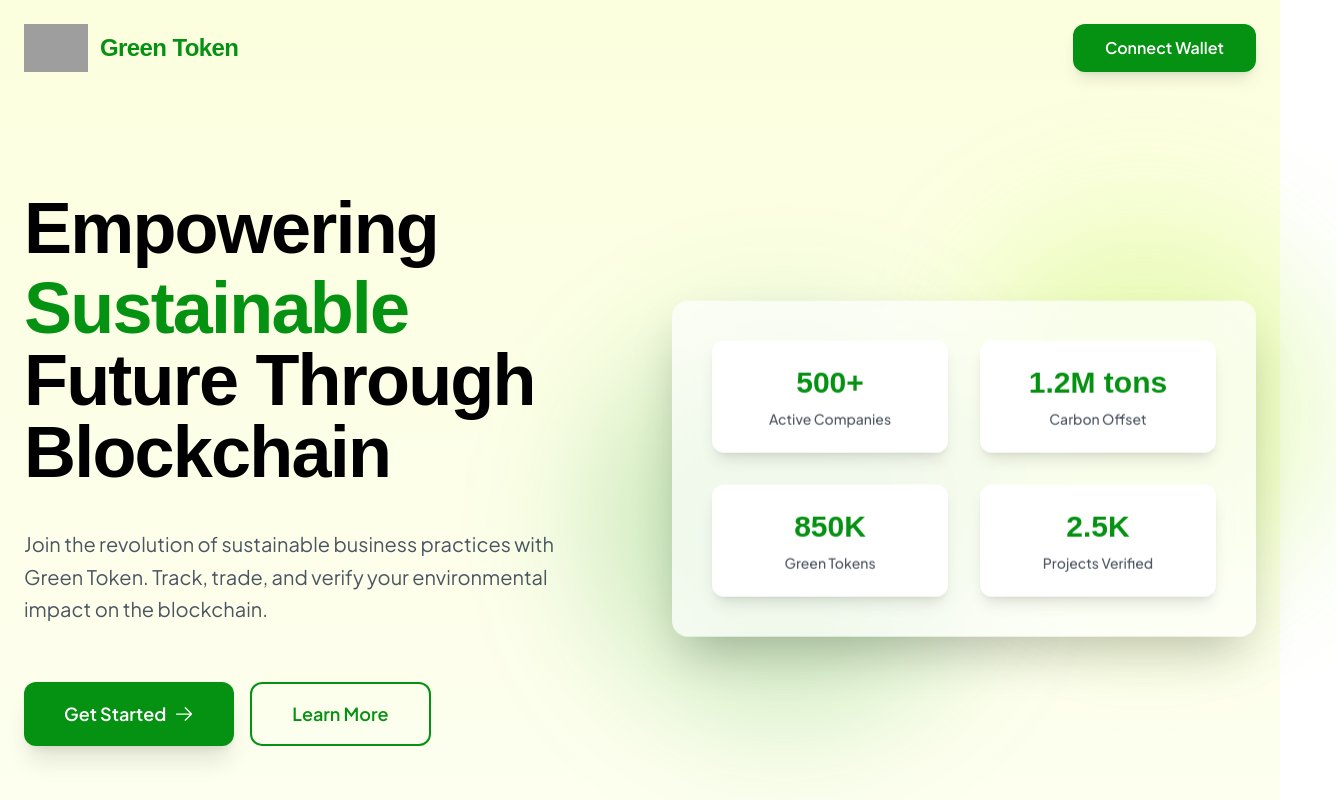
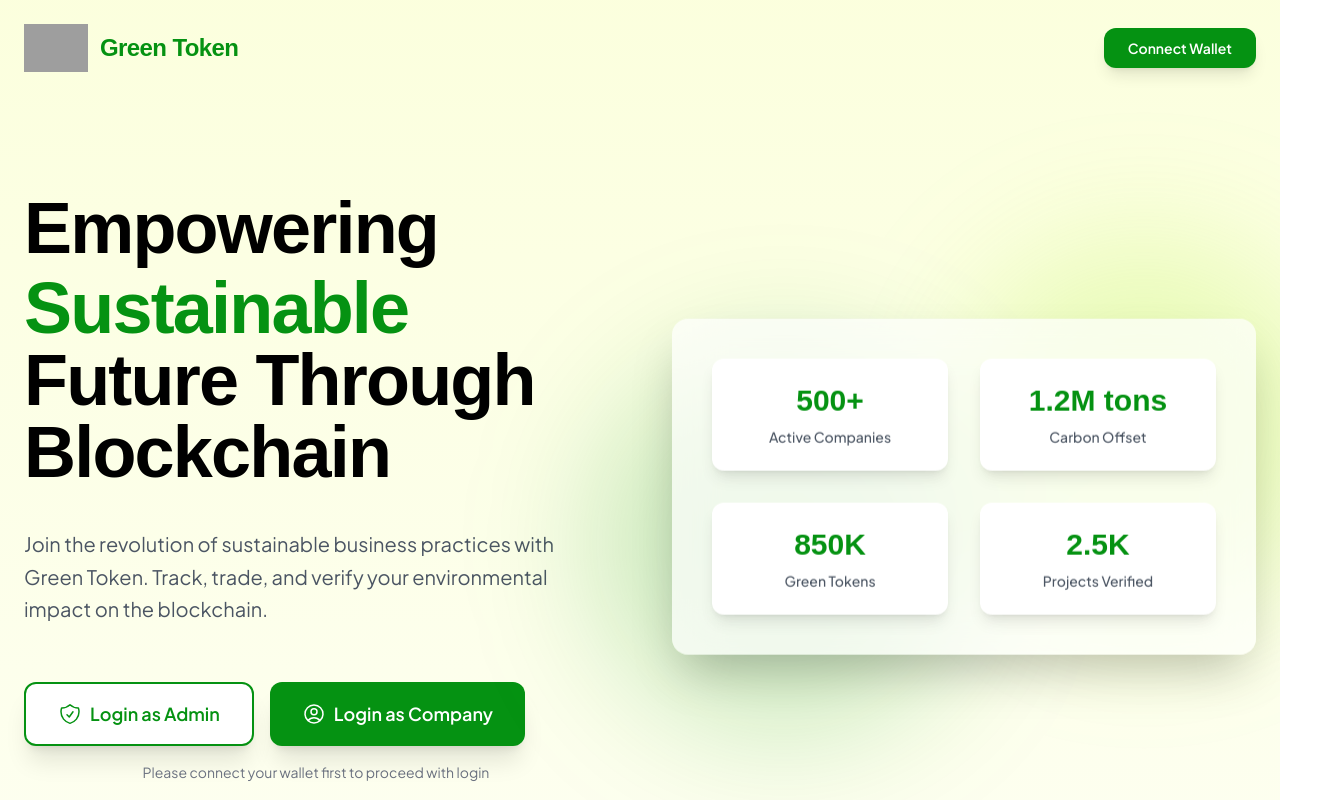
Before and after one commit to kichuman28/Green-Chain-Admin, a React (Vite) app: page / in a window 1280 px wide. Shown: the top 800 px of the page, 1336 px wide, since content can reach past the window. Built offline with nearby package versions, Linux system fonts and the light colour scheme; grey boxes are pictures that could not be loaded; a web font is replaced by a local one.

Commit message:
Update: Fixed the UI with scroll issues

```diff
--- a/package.json
+++ b/package.json
@@ -12,7 +12,8 @@
   "dependencies": {
     "@heroicons/react": "^2.2.0",
     "react": "^19.0.0",
-    "react-dom": "^19.0.0"
+    "react-dom": "^19.0.0",
+    "react-hot-toast": "^2.5.2"
   },
   "devDependencies": {
     "@eslint/js": "^9.19.0",
--- a/src/App.jsx
+++ b/src/App.jsx
@@ -5,14 +5,29 @@ import LandingPage from './pages/LandingPage'
 
 function App() {
   const [isConnected, setIsConnected] = useState(false)
+  const [walletAddress, setWalletAddress] = useState(null)
 
-  const handleConnectWallet = () => {
-    // Wallet connection logic will go here
-    setIsConnected(true)
+  const handleConnectWallet = async () => {
+    if (typeof window.ethereum !== 'undefined') {
+      try {
+        // Request account access
+        const accounts = await window.ethereum.request({ method: 'eth_requestAccounts' })
+        setWalletAddress(accounts[0])
+
+        // Listen for account changes
+        window.ethereum.on('accountsChanged', function (accounts) {
+          setWalletAddress(accounts[0])
+        })
+      } catch (error) {
+        console.error('Error connecting to MetaMask:', error)
+      }
+    } else {
+      alert('Please install MetaMask to use this feature')
+    }
   }
 
   if (!isConnected) {
-    return <LandingPage onConnectWallet={handleConnectWallet} />
+    return <LandingPage onConnectWallet={handleConnectWallet} walletAddress={walletAddress} />
   }
 
   return (
--- a/src/components/Layout/TopBar.jsx
+++ b/src/components/Layout/TopBar.jsx
@@ -1,20 +1,22 @@
 import React from 'react'
 import { BellIcon } from '@heroicons/react/24/outline'
 
-const TopBar = () => {
+const TopBar = ({ walletAddress }) => {
   return (
     <header className="bg-white shadow-sm">
       <div className="flex justify-between items-center py-4 px-6">
         <div className="flex items-center">
-          <h2 className="text-2xl font-semibold text-gray-800">Dashboard</h2>
+          <h2 className="text-2xl font-display font-semibold text-gray-800">Dashboard</h2>
         </div>
         <div className="flex items-center gap-4">
           <button className="p-2 rounded-full hover:bg-gray-100">
             <BellIcon className="h-6 w-6 text-gray-600" />
           </button>
-          <button className="flex items-center space-x-2 bg-green-primary text-white px-4 py-2 rounded-lg hover:bg-green-secondary transition-colors">
-            <span>Connect Wallet</span>
-          </button>
+          <div className="flex items-center gap-2 px-4 py-2 bg-green-light/30 rounded-xl border border-green-primary/20">
+            <span className="text-sm font-medium text-green-primary">
+              {walletAddress ? `${walletAddress.slice(0, 6)}...${walletAddress.slice(-4)}` : 'Not Connected'}
+            </span>
+          </div>
         </div>
       </div>
     </header>
--- a/src/index.css
+++ b/src/index.css
@@ -1,3 +1,26 @@
 @tailwind base;
 @tailwind components;
 @tailwind utilities;
+
+/* Hide scrollbar but maintain functionality */
+::-webkit-scrollbar {
+  display: none;
+}
+
+/* For Firefox */
+* {
+  scrollbar-width: none;
+}
+
+/* Prevent horizontal scroll */
+html, body {
+  overflow-x: hidden;
+  margin: 0;
+  padding: 0;
+  width: 100%;
+}
+
+#root {
+  overflow-x: hidden;
+  width: 100%;
+}
--- a/src/pages/LandingPage.jsx
+++ b/src/pages/LandingPage.jsx
@@ -1,27 +1,35 @@
 import React from 'react'
-import { ArrowRightIcon } from '@heroicons/react/24/outline'
+import { ArrowRightIcon, UserCircleIcon, ShieldCheckIcon } from '@heroicons/react/24/outline'
 
-const LandingPage = ({ onConnectWallet }) => {
+const LandingPage = ({ onConnectWallet, walletAddress }) => {
   return (
-    <div className="min-h-screen bg-gradient-to-b from-green-light/30 to-white font-body">
+    <div className="min-h-screen w-screen overflow-x-hidden bg-gradient-to-b from-green-light/30 to-white font-body">
       {/* Navigation */}
-      <nav className="container mx-auto px-6 py-6">
+      <nav className="container mx-auto px-6 py-6 max-w-[1440px]">
         <div className="flex items-center justify-between">
           <div className="flex items-center">
             <img className="h-12 w-auto" src="/logo.png" alt="Green Token" />
             <span className="ml-3 text-2xl font-display font-bold text-green-primary tracking-tight">Green Token</span>
           </div>
+          {walletAddress ? (
+            <div className="flex items-center gap-2 px-4 py-2 bg-green-light/30 rounded-xl border border-green-primary/20">
+              <span className="text-sm font-medium text-green-primary">
+                {walletAddress.slice(0, 6)}...{walletAddress.slice(-4)}
+              </span>
+            </div>
+          ) : (
             <button
               onClick={onConnectWallet}
-            className="bg-green-primary text-white px-8 py-3 rounded-xl hover:bg-green-secondary transition-all transform hover:scale-105 duration-200 shadow-lg hover:shadow-green-primary/20 font-semibold"
+              className="bg-green-primary text-white px-6 py-2.5 rounded-xl hover:bg-green-secondary transition-all transform hover:scale-105 duration-200 shadow-lg hover:shadow-green-primary/20 font-semibold text-sm"
             >
               Connect Wallet
             </button>
+          )}
         </div>
       </nav>
 
       {/* Hero Section */}
-      <div className="container mx-auto px-6 pt-24 pb-32">
+      <div className="container mx-auto px-6 pt-24 pb-32 max-w-[1440px]">
         <div className="grid lg:grid-cols-2 gap-16 items-center">
           <div className="space-y-10">
             <h1 className="font-display text-6xl lg:text-7xl font-bold leading-tight tracking-tight">
@@ -32,17 +40,28 @@ const LandingPage = ({ onConnectWallet }) => {
             <p className="text-xl text-gray-600 leading-relaxed">
               Join the revolution of sustainable business practices with Green Token. Track, trade, and verify your environmental impact on the blockchain.
             </p>
-            <div className="flex flex-col sm:flex-row gap-4 pt-4">
+            <div className="flex flex-col gap-4 pt-4">
+              <div className="flex flex-col sm:flex-row gap-4">
                 <button
-                onClick={onConnectWallet}
-                className="flex items-center justify-center gap-2 bg-green-primary text-white px-10 py-4 rounded-xl hover:bg-green-secondary transition-all transform hover:scale-105 duration-200 shadow-xl hover:shadow-green-primary/30 text-lg font-semibold"
+                  onClick={() => {}} // Add admin login logic
+                  className="flex items-center justify-center gap-2 bg-white border-2 border-green-primary text-green-primary px-8 py-4 rounded-xl hover:bg-green-light transition-all duration-200 shadow-xl hover:shadow-green-primary/10 text-lg font-semibold group"
                 >
-                Get Started
-                <ArrowRightIcon className="w-5 h-5" />
+                  <ShieldCheckIcon className="w-6 h-6 group-hover:scale-110 transition-transform duration-200" />
+                  Login as Admin
                 </button>
-              <button className="px-10 py-4 rounded-xl border-2 border-green-primary text-green-primary hover:bg-green-light transition-all duration-200 text-lg font-semibold hover:shadow-lg">
-                Learn More
+                <button
+                  onClick={() => {}} // Add company login logic
+                  className="flex items-center justify-center gap-2 bg-green-primary text-white px-8 py-4 rounded-xl hover:bg-green-secondary transition-all transform hover:scale-105 duration-200 shadow-xl hover:shadow-green-primary/30 text-lg font-semibold group"
+                >
+                  <UserCircleIcon className="w-6 h-6 group-hover:scale-110 transition-transform duration-200" />
+                  Login as Company
                 </button>
+              </div>
+              {!walletAddress && (
+                <p className="text-sm text-gray-500 text-center">
+                  Please connect your wallet first to proceed with login
+                </p>
+              )}
             </div>
           </div>
 
@@ -69,8 +88,8 @@ const LandingPage = ({ onConnectWallet }) => {
       </div>
 
       {/* Features Section */}
-      <div className="bg-white py-32">
-        <div className="container mx-auto px-6">
+      <div className="bg-white py-32 w-full">
+        <div className="container mx-auto px-6 max-w-[1440px]">
           <h2 className="text-4xl font-display font-bold text-center mb-20">Why Choose Green Token?</h2>
           <div className="grid md:grid-cols-3 gap-12">
             {[
```
Also changed, not shown: 1 other file (tests, documents, lock files or other folders). Lines whose indentation alone changed are shown as unchanged.
